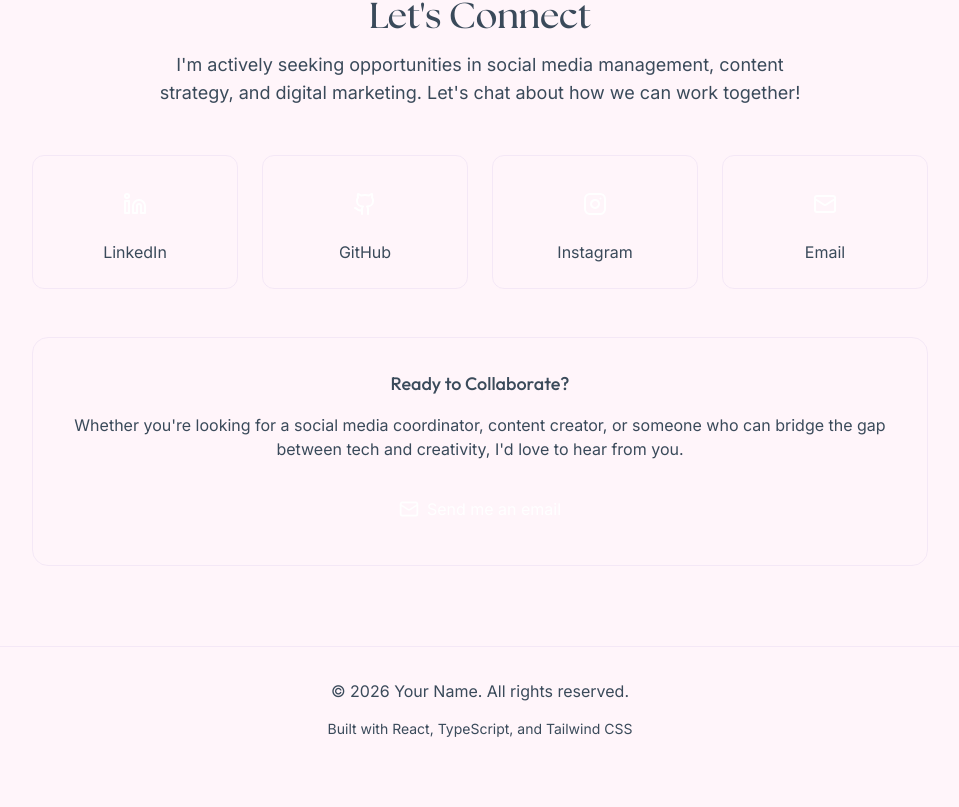
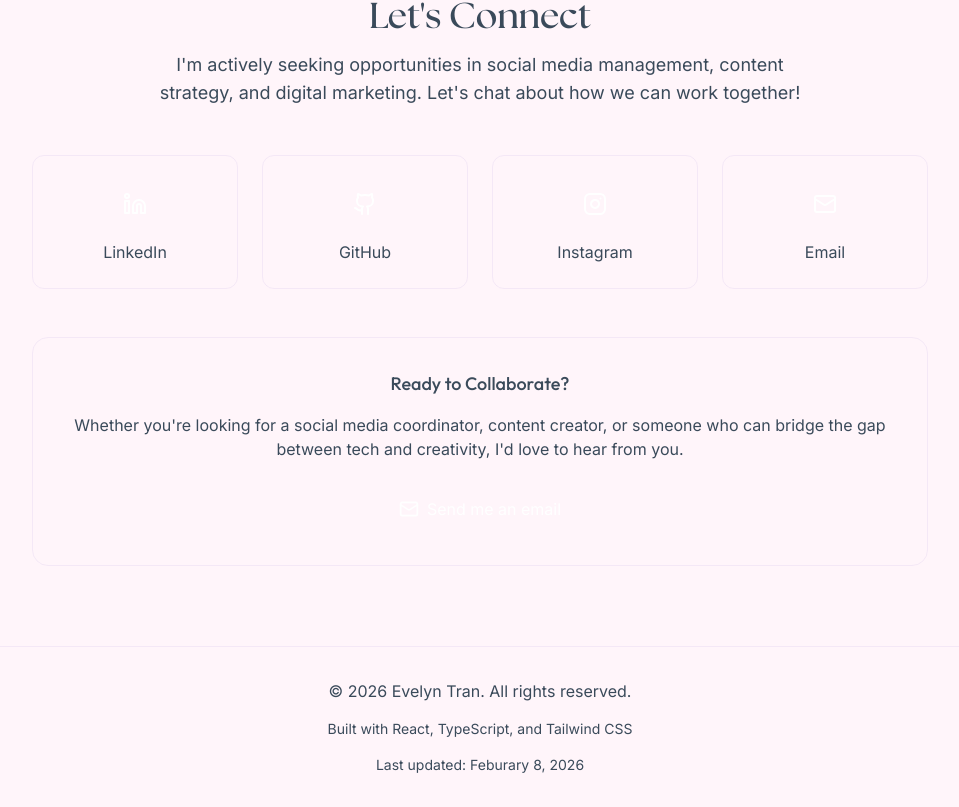
Before and after one commit to Evamatrix/Portfolio, a React (Vite) app: page / in a window 1280 px wide. Shown: the part 4868-5675 px from the top of the page, without its empty margins (160-1119 px from the left). Before the commit the page ends 5639 px from the top, so only its background shows below. Built offline with nearby package versions, Linux system fonts and the light colour scheme.

Commit message:
Updated config

```diff
--- a/src/app/components/Footer.tsx
+++ b/src/app/components/Footer.tsx
@@ -4,10 +4,13 @@ export function Footer() {
       <div className="container mx-auto">
         <div className="text-center space-y-4">
           <p className="text-muted-foreground">
-            © {new Date().getFullYear()} Your Name. All rights reserved.
+            © {new Date().getFullYear()} Evelyn Tran. All rights reserved.
           </p>
           <p className="text-sm text-muted-foreground">
             Built with React, TypeScript, and Tailwind CSS
+          </p>
+          <p className="text-sm text-muted-foreground">
+            Last updated: Feburary 8, 2026
           </p>
         </div>
       </div>
--- a/vite.config.ts
+++ b/vite.config.ts
@@ -4,15 +4,13 @@ import tailwindcss from '@tailwindcss/vite'
 import react from '@vitejs/plugin-react'
 
 export default defineConfig({
+  base: '/Portfolio/',
   plugins: [
-    // The React and Tailwind plugins are both required for Make, even if
-    // Tailwind is not being actively used – do not remove them
     react(),
     tailwindcss(),
   ],
   resolve: {
     alias: {
-      // Alias @ to the src directory
       '@': path.resolve(__dirname, './src'),
     },
   },
```
Also changed, not shown: 5 other files (tests, documents, lock files or other folders).
